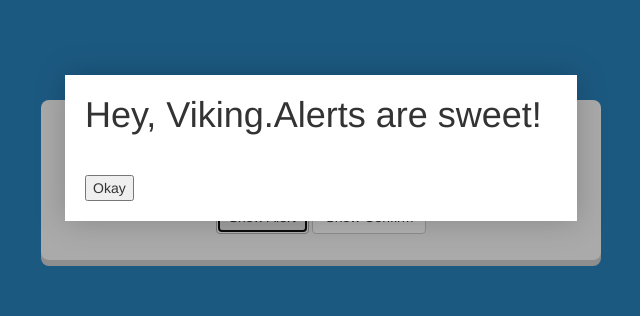
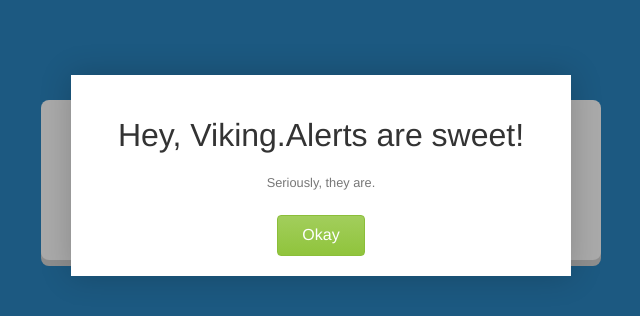
Before and after one commit to jono/viking-alert, a plain HTML site: page example/index.html in a window 1280 px wide. Both pictures are taken after a click on the button "Show Alert". Shown: the whole page, without its empty margins (319-959 px from the left). Drawn offline with Linux system fonts and the light colour scheme.

Commit message:
Added basic styles and subtext to alerts

```diff
--- a/example/index.html
+++ b/example/index.html
@@ -50,7 +50,8 @@
 
             $('#alert').on('click', function() {
                 new Viking.Alert({
-                    title : 'Hey, Viking.Alerts are sweet!'
+                    title : 'Hey, Viking.Alerts are sweet!',
+                    text   : 'Seriously, they are.'
                 })
                 .show();
             });
--- a/viking.alert.css
+++ b/viking.alert.css
@@ -0,0 +1,60 @@
+.viking-alert {
+    font-family: Helvetica, Arial, sans-serif;
+    font-size: 16px;
+    text-align: center;
+    width: 500px;
+}
+
+.viking-alert h1 {
+    color: #333;
+    font-size: 2em;
+    font-weight: 300;
+    line-height: 2.5em;
+    margin: 0;
+    padding: 0;
+}
+
+.viking-alert p {
+    font-size: .8em;
+    line-height: 1.2em;
+    margin: 0 0 25px;
+    color: #777;
+}
+
+.viking-alert button {
+    border: 1px solid #d9d9d9;
+    border-radius:3pt;
+    background-image: -webkit-linear-gradient(#f7f7f7, white);
+    background-image: linear-gradient(to bottom, white, #f7f7f7);
+
+    margin: 0 5px;
+    padding: 0.5em 1.5em;
+
+    user-select: none;
+    -moz-user-select: none;
+    -webkit-user-select: none;
+
+    outline: 0;
+
+    cursor: pointer;
+    display: inline-block;
+    vertical-align: middle;
+    text-align: center;
+}
+
+.viking-alert button:active {
+    background-image: -webkit-linear-gradient(#e5e5e5, #f7f7f7);
+    background-image: linear-gradient(to bottom, #f7f7f7, #e5e5e5);
+}
+
+.viking-alert button.primary {
+    background-image: -webkit-linear-gradient(#90c43c, #a2ce5c);
+    background-image: linear-gradient(to bottom, #a2ce5c,#90c43c);
+    border-color: #8bbe39;
+    color: #FFF;
+}
+
+.viking-alert button.primary:active {
+    background-image: -webkit-linear-gradient(#90c43c, #8bbe39);
+    background-image: linear-gradient(to bottom, #8bbe39,#90c43c);
+}
--- a/viking.alert.js
+++ b/viking.alert.js
@@ -13,13 +13,15 @@ Viking.Alert = Viking.Dialog.extend({
 
         model = {};
         model.title = options.title;
+        model.text = options.hasOwnProperty('text') ? options.text : false;
         model.posText = options.hasOwnProperty('positiveButtonText') ? options.positiveButtonText : 'Okay';
         model.negText = options.hasOwnProperty('negativeButtonText') ? options.negativeButtonText : 'Cancel';
 
         var AlertView = Backbone.View.extend({
             template : _.template(
                 '<h1><%= title %></h1>' +
-                '<button class="viking-alert-btn-positive"><%= posText %></button>'
+                '<% if (text) { %><p><%= text %></p><% } %>' +
+                '<button class="viking-alert-btn-positive primary"><%= posText %></button>'
             ),
             render : function() {
                 this.$el.html( this.template(this.model) );
@@ -38,7 +40,8 @@ Viking.Alert = Viking.Dialog.extend({
         var ConfirmView = AlertView.extend({
             template : _.template(
                 '<h1><%= title %></h1>' +
-                '<button class="viking-alert-btn-positive"><%= posText %></button>' +
+                '<% if (text) { %><p><%= text %></p><% } %>' +
+                '<button class="viking-alert-btn-positive primary"><%= posText %></button>' +
                 '<button class="viking-alert-btn-negative"><%= negText %></button>'
             ),
             render : function() {
@@ -67,6 +70,8 @@ Viking.Alert = Viking.Dialog.extend({
             model : model
         });
 
+        this.$el.addClass('viking-alert');
+
         this.constructor.__super__.initialize.apply(this, [options]);
     },
 
```
